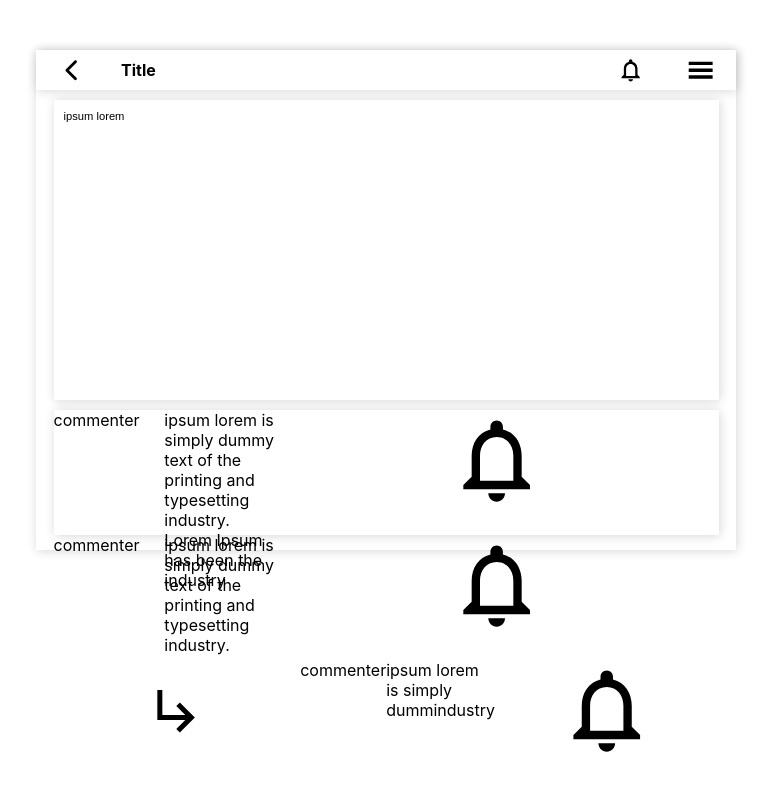
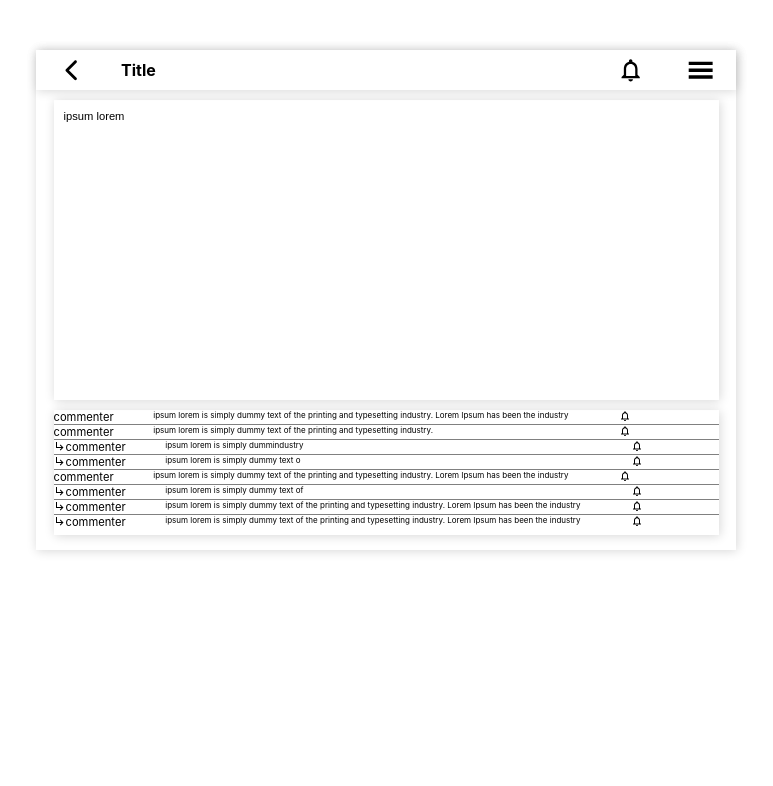
Before and after one commit to fidus-dev/MBTI_Fidus, a React app in the folder mbti_fidus_frontend/: page / in a window 1280 px wide. Shown: the top 786 px of the page, without its empty margins (254-1027 px from the left). Built offline with nearby package versions, Linux system fonts and the light colour scheme; what typesafe-actions would draw is missing.

Commit message:
[feat] 댓글 UI 대강 완성

```diff
--- a/mbti_fidus_frontend/src/components/Anonymous/Comment/CommentItem.tsx
+++ b/mbti_fidus_frontend/src/components/Anonymous/Comment/CommentItem.tsx
@@ -10,17 +10,32 @@ const WrapperDiv = styled.div<StyleProps>`
     height : ${(props: StyleProps) => props.height || '100%'};
     display: flex;
     flex-direction: row;
+    & + & {
+        border-top: 0.5px solid gray;
+    }
+    &:hover {
+        background-color: lightblue;
+    }
 `;
 
-const ItemDiv = styled.div<StyleProps>`
-    height: ${(props: StyleProps) => props.height || '10%'};
+const UnitDiv = styled.div<StyleProps>`
+    height: ${(props: StyleProps) => props.height || '100%'};
     width: ${(props: StyleProps) => props.width || '20%'};
+    overflow: auto;
+    align-items: center;
     justify-content: ${(props: StyleProps) => props.justifyContent || 'center'};
     font-weight: ${(props: StyleProps) => props.fontWeight || 'normal'};
     font-size: ${(props: StyleProps) => props.fontSize || 'initial'};
 `;
 
-const iconStyle = { backgroundColor: 'transparent', width: '80%', height: '80%' };
+
+const ContentDiv = styled.div`
+    height: 100%;
+    width: auto;
+
+`;
+
+const iconStyle = { backgroundColor: 'transparent', width: '12px', height: '12px'};
 
 interface StyleProps {
     width?: string;
@@ -39,14 +54,15 @@ interface CommentItemProps {
     comment: IcommentItem;
 }
 
+
 const CommentItem: React.FC<CommentItemProps> = ({ width, height, comment }) => {
 
     const { replyable, whistleBlow, foldable } = getConfig(comment.depth);
     return (
         <WrapperDiv width={width} height={height}>
-            {comment.depth !== 0 && <MdSubdirectoryArrowRight style={{ ...iconStyle, padding: 20 * comment.depth + 'px' }} />}
-            <ItemDiv>{comment.id}</ItemDiv>
-            <ItemDiv>{comment.content}</ItemDiv>
+            {comment.depth !== 0 && <MdSubdirectoryArrowRight style={{ ...iconStyle}} />}
+            <UnitDiv width={'15%'} fontSize={'0.7rem'} justifyContent={'flex-start'}>{comment.id}</UnitDiv>
+            <UnitDiv width={'70%'} fontSize={'0.5rem'}>{comment.content}</UnitDiv>
             {whistleBlow && <MdNotificationsNone style={{ ...iconStyle }} />}
         </WrapperDiv>
     );
--- a/mbti_fidus_frontend/src/components/Anonymous/Comment/index.tsx
+++ b/mbti_fidus_frontend/src/components/Anonymous/Comment/index.tsx
@@ -27,7 +27,7 @@ interface CommentProps {
 const Comment: React.FC<CommentProps> = ({ width, height, comments }) => {
     return (
         <WrapperDiv width={width} height={height}>
-            {comments && comments.map(comment => <CommentItem comment={comment}></CommentItem>)}
+            {comments && comments.map(comment => <CommentItem width={'100%'} height={'auto'} comment={comment}></CommentItem>)}
         </WrapperDiv>
     );
 }
```
